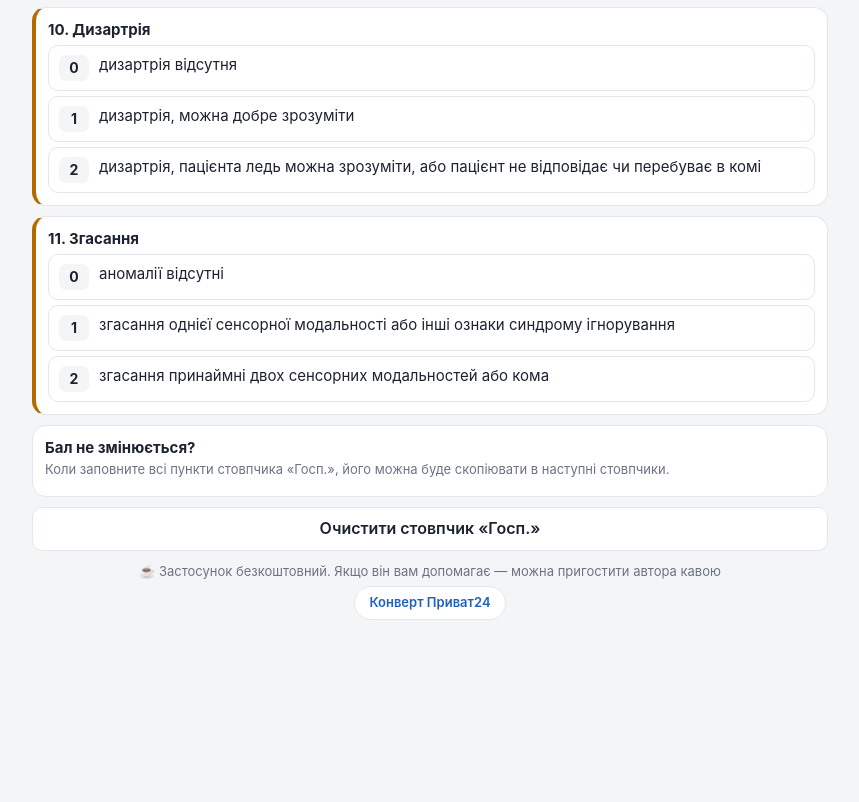
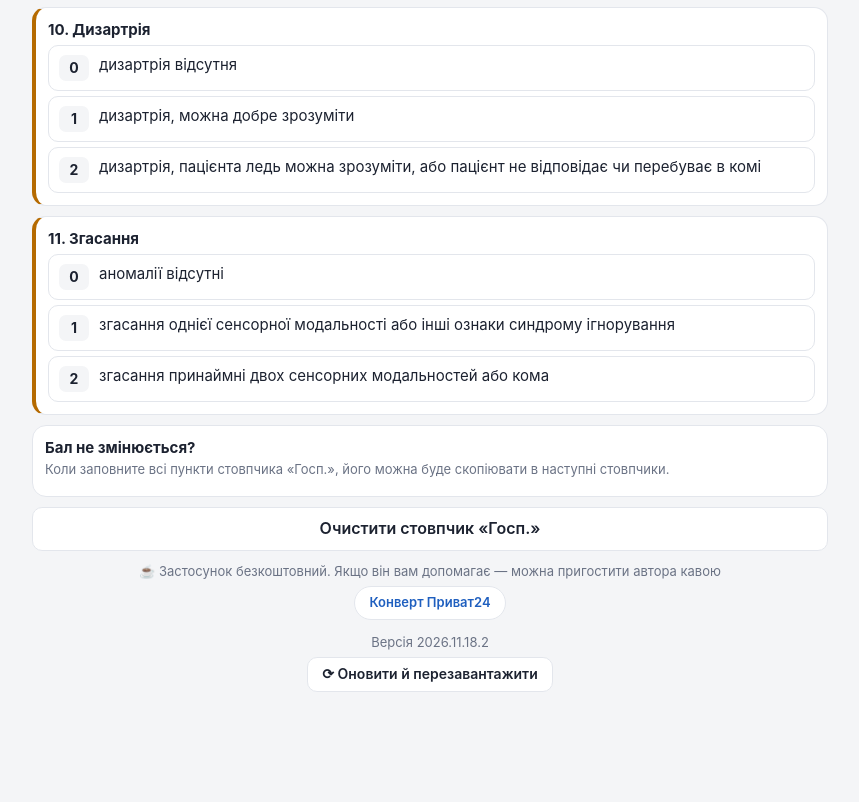
Before and after one commit to Stk92-ua/shkaly, a plain HTML site: page index.html in a window 1280 px wide. Shown: the part 3608-4410 px from the top of the page, without its empty margins (210-1069 px from the left). Before the commit the page ends 4338 px from the top, so only its background shows below. Drawn offline with Linux system fonts and the light colour scheme.

Commit message:
Кнопка «Оновити й перезавантажити» внизу сторінки та у вікні оновлення; збереження і повернення відкритого пацієнта після перезавантаження; номер версії
Co-Authored-By: Claude Opus 5.5 <noreply@anthropic.com>
Claude-Session: https://claude.ai/code/session_01KZatRMG9MfxHhapRRKdeKK

```diff
--- a/index.html
+++ b/index.html
@@ -84,6 +84,7 @@ main{padding:12px 12px 4px;max-width:820px;margin:0 auto}
 .upd h3{margin:0 0 6px;font-size:18px}.upd .v{color:var(--muted);font-size:13px;margin-bottom:10px}
 .upd ul,.upd ol{margin:6px 0 12px;padding-left:20px}.upd li{margin:3px 0}
 .upd .hw{background:var(--accent-soft);border-radius:10px;padding:8px 12px;font-size:14px;margin-bottom:12px}
+.verline{margin-top:14px}.verline .btn{margin-top:6px;padding:7px 14px;font-size:14px}
 .upd .bt{display:flex;gap:8px}.upd .bt .btn{flex:1}
 .sec{font-size:13px;font-weight:700;color:var(--muted);text-transform:uppercase;letter-spacing:.04em;margin:18px 2px 8px}
 .verdict{border-radius:12px;padding:12px;margin-bottom:10px;font-weight:600;border:1px solid var(--line);background:var(--card)}
@@ -138,7 +139,7 @@ main{padding:12px 12px 4px;max-width:820px;margin:0 auto}
   <nav class="tabs" id="tabs"></nav>
 </header>
 <main id="main"></main>
-<footer class="donate">☕ Застосунок безкоштовний. Якщо він вам допомагає — можна пригостити автора кавою<br><a href="https://www.privat24.ua/send/kr8h4" target="_blank" rel="noopener">Конверт Приват24</a></footer>
+<footer class="donate">☕ Застосунок безкоштовний. Якщо він вам допомагає — можна пригостити автора кавою<br><a href="https://www.privat24.ua/send/kr8h4" target="_blank" rel="noopener">Конверт Приват24</a><div class="verline">Версія <span id="appver"></span><br><button class="btn" id="updbtn">⟳ Оновити й перезавантажити</button></div></footer>
 <div class="bar"><div class="in" id="bar"></div></div>
 <div class="toast" id="toast"></div>
 <div id="offscreen" style="position:fixed;left:-20000px;top:0"></div>
@@ -1302,8 +1303,8 @@ render();
 </script>
 <script>
 // Повідомлення про оновлення. APP_VER змінювати при кожному оновленні разом із web-version.json
-const APP_VER='2026.11.18.1';
-const APP_NOTES=['Повідомлення про нові версії з інструкцією, як оновитись','Рішення: графа «Базисна терапія при ГМІ за геморагічним типом» при позначці крововиливу','Рішення автоматично перераховується після зміни позначки крововиливу'];
+const APP_VER='2026.11.18.2';
+const APP_NOTES=['Кнопка «Оновити й перезавантажити» внизу сторінки','Повідомлення про нові версії з інструкцією, як оновитись','Рішення: графа «Базисна терапія при ГМІ за геморагічним типом» при позначці крововиливу','Рішення автоматично перераховується після зміни позначки крововиливу'];
 (function(){
   const isApp=!!window.AndroidBridge;
   const cmp=(a,b)=>{const x=String(a).split('.').map(Number),y=String(b).split('.').map(Number);for(let i=0;i<Math.max(x.length,y.length);i++){const d=(x[i]||0)-(y[i]||0);if(d)return d;}return 0;};
@@ -1326,23 +1327,41 @@ const APP_NOTES=['Повідомлення про нові версії з ін
   // 2) Чи є новіша версія на сайті
   const URL_V='https://stk92-ua.github.io/shkaly/web-version.json';
   let last=0, skipped='';
-  async function check(){
-    if(Date.now()-last<20*60*1000) return; last=Date.now();
-    try{
-      const r=await fetch(URL_V+'?t='+Date.now(),{cache:'no-store'}); if(!r.ok) return;
-      const j=await r.json(); if(!j||!j.v||cmp(j.v,APP_VER)<=0||skipped===j.v) return;
-      if(document.getElementById('upd')) return;
-      const how=isApp
-        ? '<b>Як оновити:</b><ol><li>Закрийте застосунок повністю — змахніть його з переліку недавніх програм (кнопка ▢ або жест знизу вгору).</li><li>Відкрийте застосунок знову — з\'явиться нова версія.</li><li>Якщо не з\'явилась — зачекайте 10 хв і повторіть (потрібен інтернет).</li></ol>Збережені пацієнти не зникнуть.'
-        : '<b>Як оновити:</b> натисніть «Оновити зараз». Якщо нова версія не з\'явилась — зачекайте 10 хв і оновіть сторінку ще раз. Збережені пацієнти не зникнуть.';
-      const btns=isApp
-        ? [{t:'Зрозуміло',p:1,f:()=>{skipped=j.v;}}]
-        : [{t:'Пізніше',f:()=>{skipped=j.v;}},{t:'Оновити зараз',p:1,f:()=>location.reload()}];
-      show('Доступне оновлення',j.v,j.notes,how,btns);
-    }catch(_){}
+  const HOW_APP='<b>Якщо після перезавантаження версія не змінилась:</b><ol><li>Закрийте застосунок повністю — змахніть його з переліку недавніх програм (кнопка ▢ або жест знизу вгору).</li><li>Відкрийте застосунок знову.</li><li>Якщо не з\'явилась — зачекайте 10 хв і повторіть (потрібен інтернет).</li></ol>Збережені пацієнти не зникнуть.';
+  const HOW_WEB='<b>Як оновити:</b> натисніть «Оновити й перезавантажити». Якщо нова версія не з\'явилась — зачекайте 10 хв і повторіть. Збережені пацієнти не зникнуть.';
+  async function getRemote(){
+    const r=await fetch(URL_V+'?t='+Date.now(),{cache:'no-store'}); if(!r.ok) throw 0; return r.json();
   }
-  setTimeout(check,3000);
-  document.addEventListener('visibilitychange',()=>{ if(!document.hidden) check(); });
+  async function reloadApp(target){
+    try{ if(typeof saveNow==='function') await Promise.race([saveNow(),new Promise(r=>setTimeout(r,3000))]); }catch(_){}
+    if(target) ls.set('updTry',target);
+    try{ if(rec&&rec.id) ls.set('reopen',JSON.stringify({k:rec.author+'/'+rec.id,tab})); }catch(_){}
+    try{ if(navigator.serviceWorker){ const rs=await navigator.serviceWorker.getRegistrations(); await Promise.all(rs.map(r=>r.update().catch(()=>{}))); } }catch(_){}
+    location.reload();
+  }
+  window.reloadApp=reloadApp;
+  // Після перезавантаження — повернути відкритого пацієнта і вкладку
+  const ro=ls.get('reopen');
+  if(ro){ ls.set('reopen',''); (async()=>{ try{ const o=JSON.parse(ro);
+    for(let i=0;i<50&&!dbTried;i++) await new Promise(r=>setTimeout(r,100));
+    await loadArchive(); await openRecord(o.k); if(o.tab){ tab=o.tab; render(); } }catch(_){} })(); }
+  // Після спроби оновлення: чи вдалося
+  const tried=ls.get('updTry');
+  if(tried){ ls.set('updTry',''); if(cmp(tried,APP_VER)>0) setTimeout(()=>show('Оновлення ще не застосувалось',tried,null,isApp?HOW_APP:HOW_WEB,[{t:'Зрозуміло',p:1,f:()=>{skipped=tried;}}]),500); }
+  async function check(manual){
+    if(!manual&&Date.now()-last<20*60*1000) return; last=Date.now();
+    let j; try{ j=await getRemote(); }catch(_){ if(manual) toast('Немає зв\'язку з сайтом — перевірте інтернет'); return; }
+    if(!j||!j.v||cmp(j.v,APP_VER)<=0){ if(manual){ toast('У вас найновіша версія — перезавантажую…'); setTimeout(()=>reloadApp(''),900); } return; }
+    if(!manual&&(skipped===j.v||tried===j.v)) return;
+    if(document.getElementById('upd')) return;
+    show('Доступне оновлення',j.v,j.notes,isApp?HOW_APP:HOW_WEB,
+      [{t:'Пізніше',f:()=>{skipped=j.v;}},{t:'Оновити й перезавантажити',p:1,f:()=>reloadApp(j.v)}]);
+  }
+  const vb=document.getElementById('updbtn'), vs=document.getElementById('appver');
+  if(vs) vs.textContent=APP_VER;
+  if(vb) vb.addEventListener('click',()=>check(true));
+  setTimeout(()=>check(false),3000);
+  document.addEventListener('visibilitychange',()=>{ if(!document.hidden) check(false); });
 })();
 </script>
 <script>if('serviceWorker' in navigator&&location.protocol==='https:'){navigator.serviceWorker.register('sw.js').catch(()=>{});}</script>
--- a/web-version.json
+++ b/web-version.json
@@ -1,6 +1,7 @@
 {
-  "v": "2026.11.18.1",
+  "v": "2026.11.18.2",
   "notes": [
+    "Кнопка «Оновити й перезавантажити» внизу сторінки",
     "Повідомлення про нові версії з інструкцією, як оновитись",
     "Рішення: графа «Базисна терапія при ГМІ за геморагічним типом» при позначці крововиливу",
     "Рішення автоматично перераховується після зміни позначки крововиливу"
```
Also changed, not shown: 1 other file.
